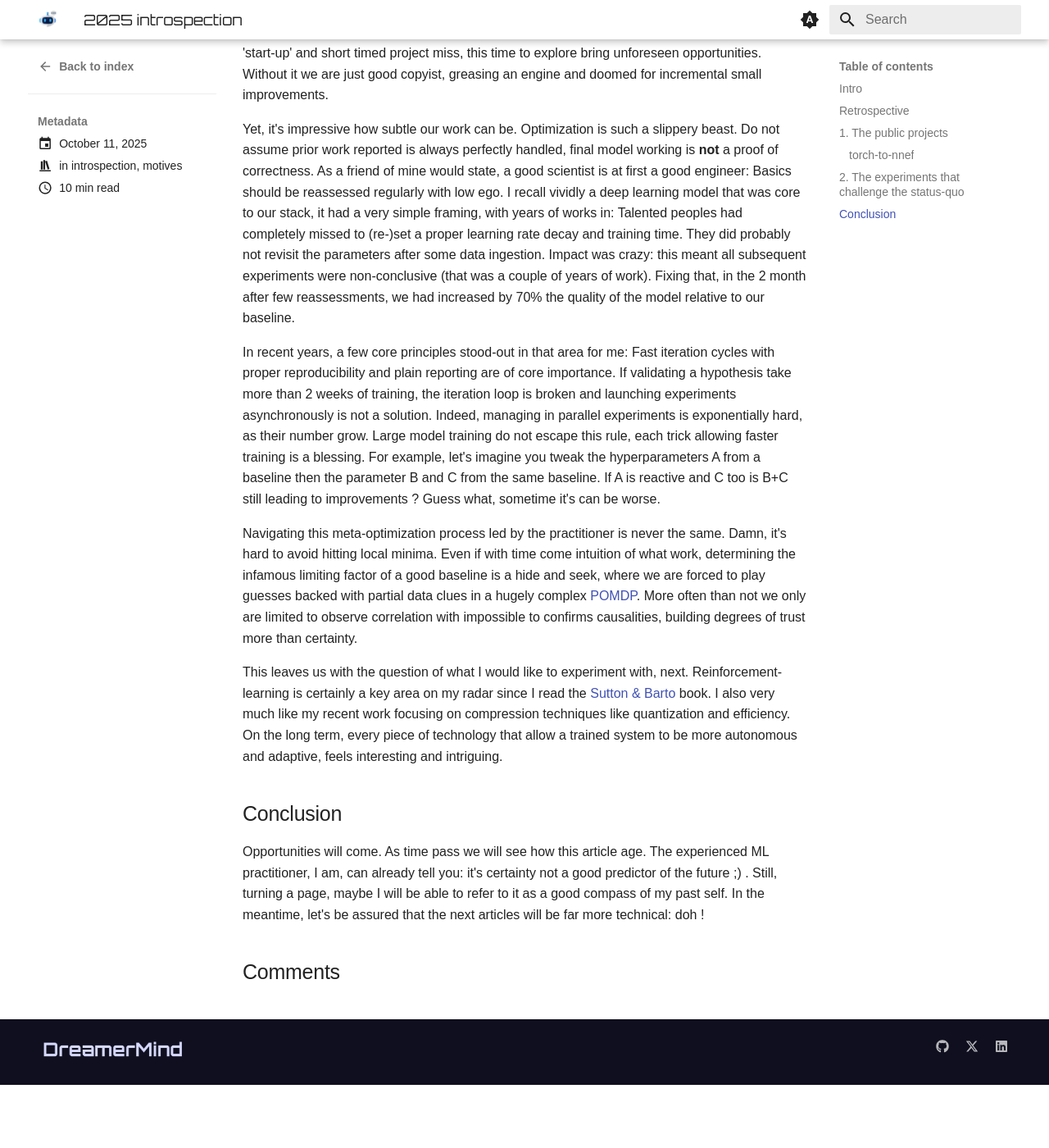
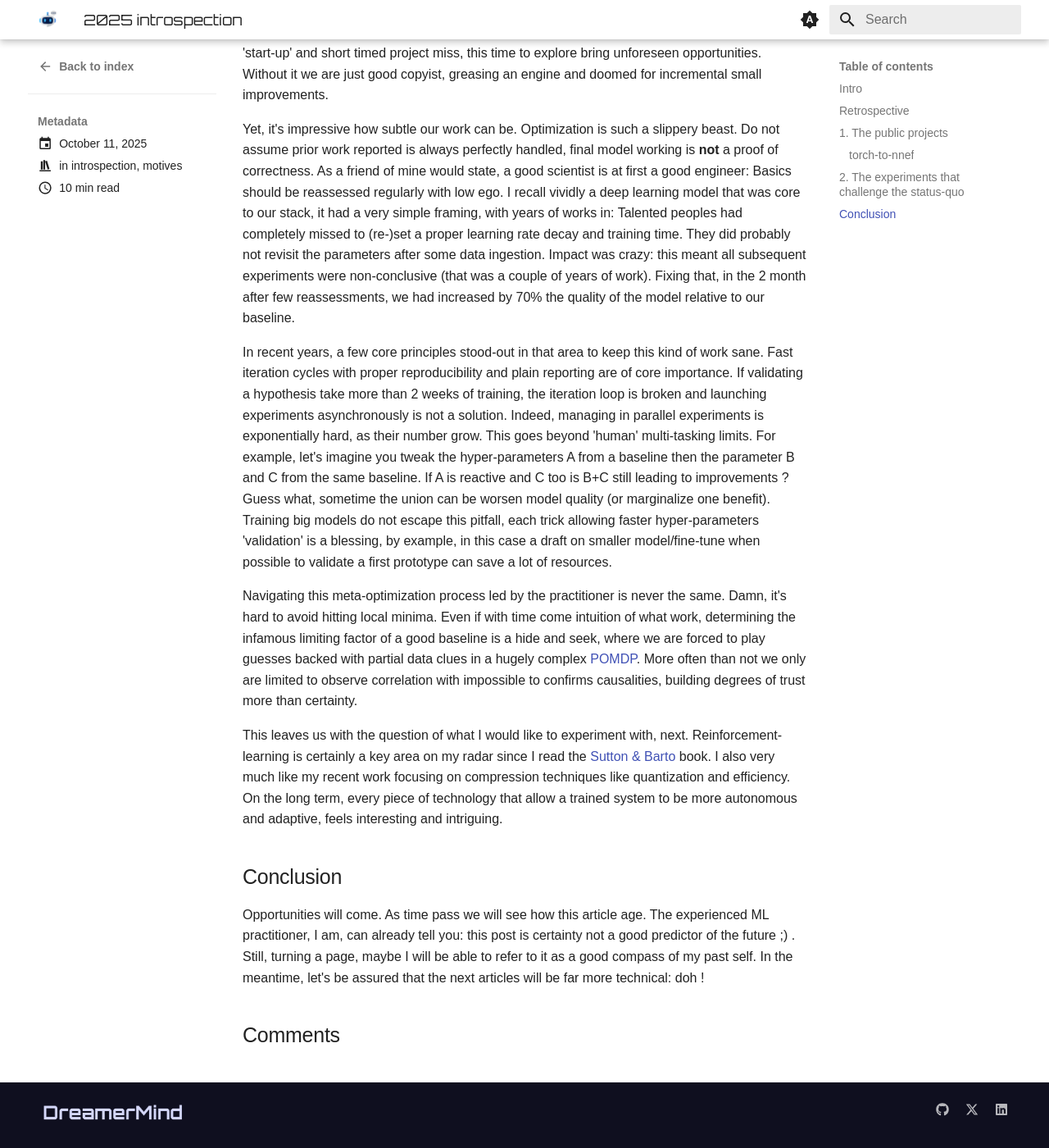
Before and after one commit to DreamerMind/blog, an MkDocs documentation site: the page built from docs/posts/2025_introspection.md, in a window 1280 px wide and 1400 px high, scrolled down 4408 px. Shown: the whole window at 82% size. Built offline with MkDocs 1.6.1 and Material for MkDocs 9.7.7, drawn with Linux system fonts in a browser that asks for light colours; comment, search, counter and statistics services are not loaded; before the commit the page ends 5731 px from its top, so only the background shows below that; some of the changed text lies outside the part shown.

Commit message:
fix: better wording

```diff
--- a/docs/posts/2025_introspection.md
+++ b/docs/posts/2025_introspection.md
@@ -80,7 +80,7 @@ I have: building ML systems and experimenting with cutting edge technologies. Fu
 
 Like all acquisitions, big companies attract different talents than startups. People started to slowly leave the boat, one at a time, few hiccups in management and product release accelerated the process. Among the numerous things I learnt in this new era, one is maybe apart: the process to conduct experimental research with successive written logbook reports followed by a global advancement report (something I very much intend to do in this blog from time to time). This is probably the thing that was most alien to me and my 'startup' mindset. The first time I did it I felt so illegitimate. The 2nd, that so much time was spent for something ad-hoc. Then it became an habit and today I can not even think do do serious ML research or advanced engineering without this process. Having written material for discussion or looking back at projects from 2020 and being able to recover the work realized back then, is simply invaluable.
 
-During these last years, beyond working on large language model finetuning and quantization,
+During these last years, beyond working on large language model fine-tuning and quantization,
 I also got the opportunity to share some of that joy back to the community:
 by [an article on 'small footprint voice identification' accepted to ICASSP in 2021](https://scholar.google.com/citations?user=tV8RVtcAAAAJ&hl=en&oi=sra),
 a published an open source library [torch-to-nnef](https://github.com/sonos/torch-to-nnef) this year aimed as a strong bridge between PyTorch and the Neural Network Exchange Format 'NNEF' ([introduction article here](https://tech-blog.sonos.com/posts/torch-2-nnef-open-sourcing/)), or regular
@@ -156,10 +156,14 @@ Do not assume prior work reported is always perfectly handled, final model worki
 As a friend of mine would state, a good scientist is at first a good engineer: Basics should be reassessed regularly with low ego.
 I recall vividly a deep learning model that was core to our stack, it had a very simple framing, with years of works in: Talented peoples had completely missed to (re-)set a proper learning rate decay and training time. They did probably not revisit the parameters after some data ingestion. Impact was crazy: this meant all subsequent experiments were non-conclusive (that was a couple of years of work). Fixing that, in the 2 month after few reassessments, we had increased by 70% the quality of the model relative to our baseline.
 
-In recent years, a few core principles stood-out in that area for me: Fast iteration cycles with proper reproducibility and plain reporting are of core importance.
-If validating a hypothesis take more than 2 weeks of training, the iteration loop is broken and launching experiments asynchronously is not a solution. Indeed, managing in parallel experiments is exponentially hard, as their number grow. Large model training do not escape this rule, each trick allowing faster training is a blessing.
-For example, let's imagine you tweak the hyperparameters A from a baseline then the parameter B and C from the same baseline. If A is reactive and C too
-is B+C still leading to improvements ? Guess what, sometime it's can be worse.
+In recent years, a few core principles stood-out in that area to keep this kind of work sane.
+Fast iteration cycles with proper reproducibility and plain reporting are of core importance.
+If validating a hypothesis take more than 2 weeks of training, the iteration loop is broken and launching experiments asynchronously is not a solution.
+Indeed, managing in parallel experiments is exponentially hard, as their number grow. This goes beyond 'human' multi-tasking limits.
+For example, let's imagine you tweak the hyper-parameters A from a baseline then the parameter B and C from the same baseline. If A is reactive and C too
+is B+C still leading to improvements ? Guess what, sometime the union can be worsen model quality (or marginalize one benefit).
+Training big models do not escape this pitfall, each trick allowing faster hyper-parameters 'validation' is a blessing,
+by example, in this case a draft on smaller model/fine-tune when possible to validate a first prototype can save a lot of resources.
 
 Navigating this meta-optimization process led by the practitioner is never the same. Damn, it's hard to avoid hitting local minima.
 Even if with time come intuition of what work, determining the infamous limiting factor of a good baseline is a hide and seek,
@@ -172,6 +176,6 @@ a trained system to be more autonomous and adaptive, feels interesting and intri
 
 ## Conclusion
 
-Opportunities will come. As time pass we will see how this article age. The experienced ML practitioner, I am, can already tell you: it's certainty not a good predictor of the future ;) .
+Opportunities will come. As time pass we will see how this article age. The experienced ML practitioner, I am, can already tell you: this post is certainty not a good predictor of the future ;) .
 Still, turning a page, maybe I will be able to refer to it as a good compass of my past self.
 In the meantime, let's be assured that the next articles will be far more technical: doh !
```
